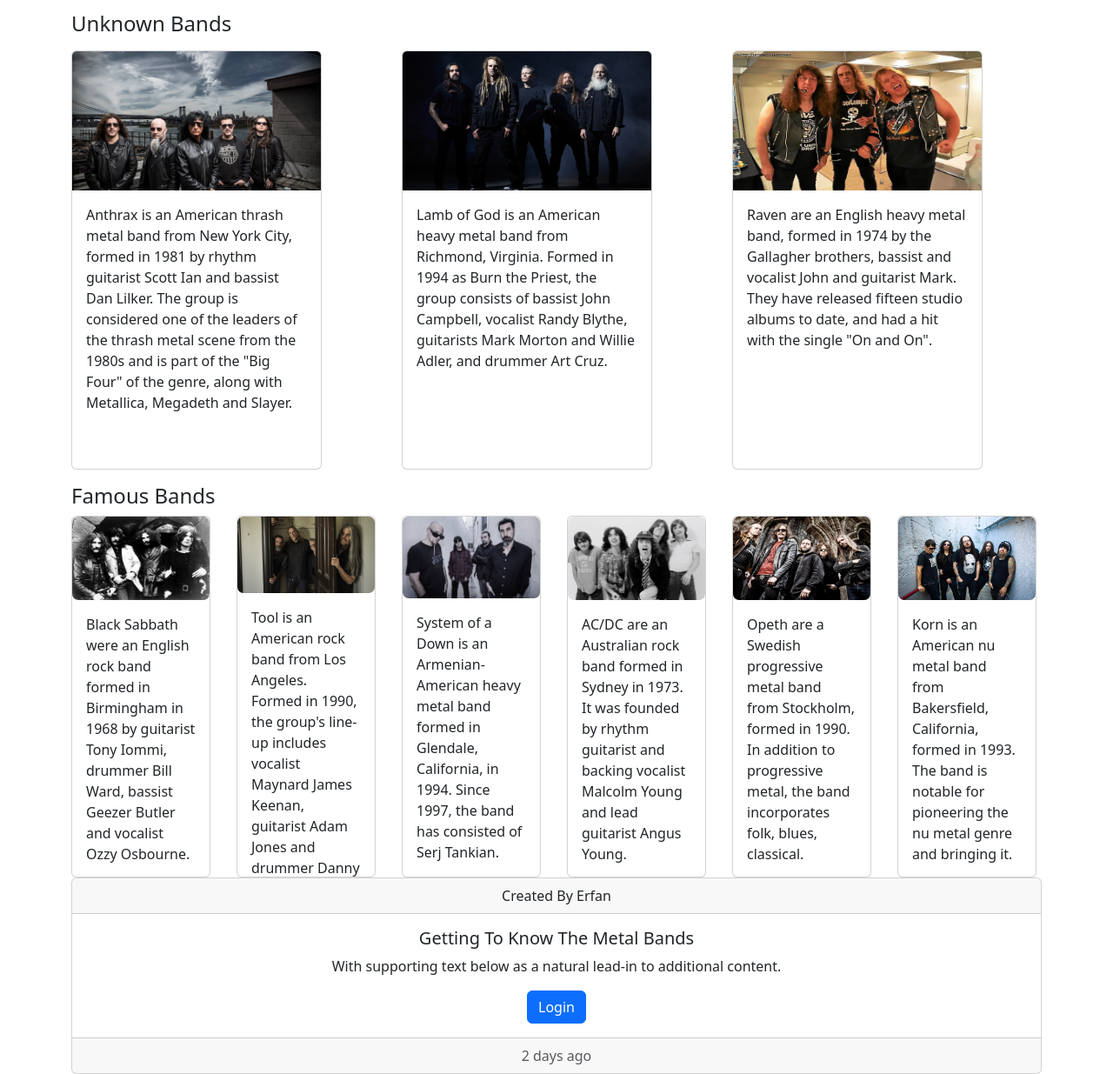
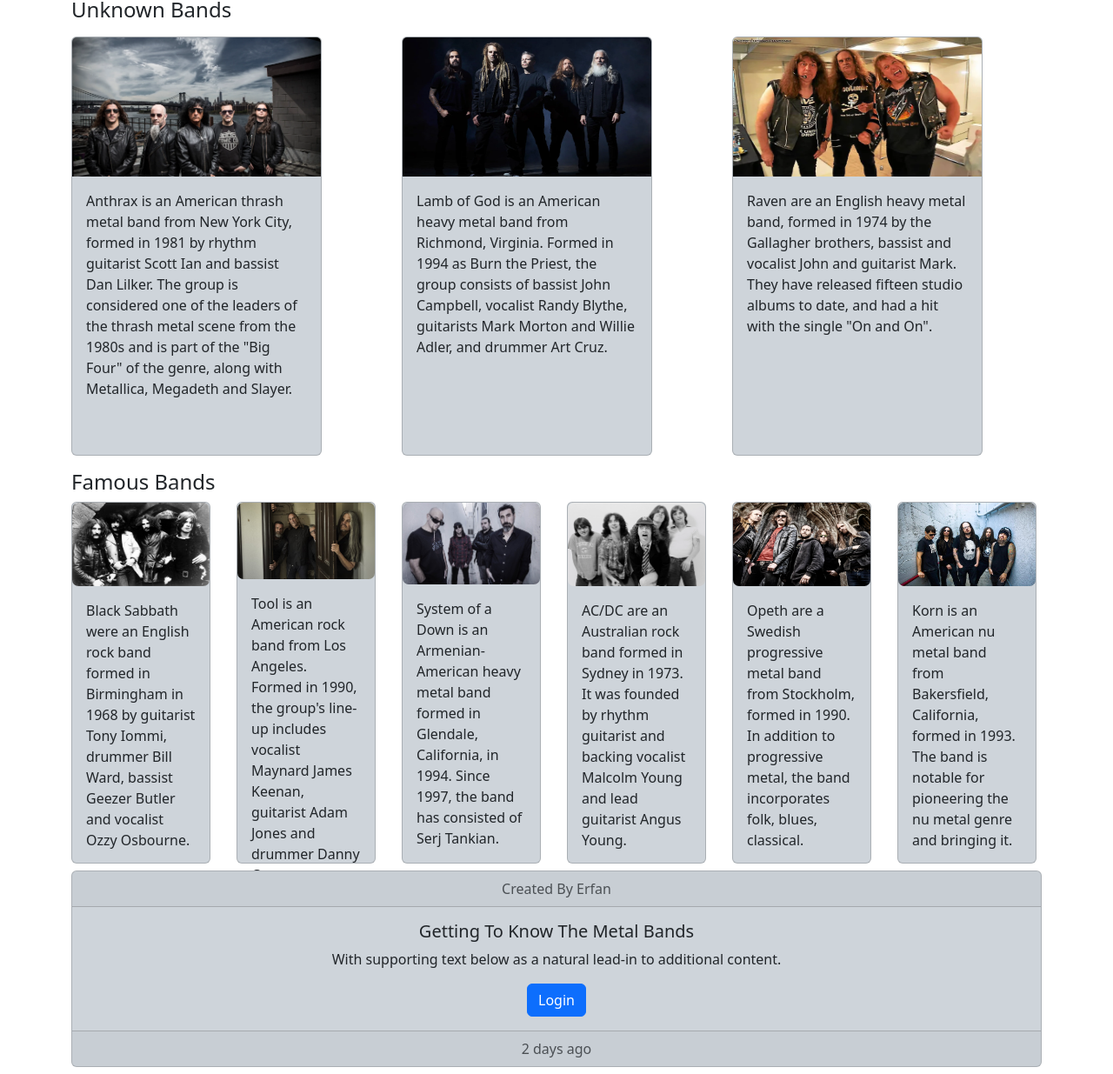
Before and after one commit to ErfanKhansari/Bootstrap_project, a website: page index.html in a window 1280 px wide. Shown: the part 700-1935 px from the top of the page at 87% size. Drawn offline with Linux system fonts and the light colour scheme.

Commit message:
html changed

```diff
--- a/index.html
+++ b/index.html
@@ -11,33 +11,7 @@
 </head>
 
 <body>
-
-  <div class="col-lg-12 ">
-    <div id="carouselExample" class="carousel slide ">
-      <div class="carousel-inner ">
-        <div class="carousel-item active">
-          <img src="./assets/img/230711063753-ozzy-osbourne-file-2022.jpg" class="d-block w-100 carousel-h"
-            alt="...">
-        </div>
-        <div class="carousel-item">
-          <img src="./assets/img/slipknot-corey-taylor-2023.jpg" class="d-block w-100 carousel-h" alt="...">
-        </div>
-        <div class="carousel-item">
-          <img src="./assets/img/judas-priests-rob-halford-is-not-a-fan-of-his-own-singing-voice.png"
-            class="d-block w-100 carousel-h" alt="...">
-        </div>
-      </div>
-      <button class="carousel-control-prev" type="button" data-bs-target="#carouselExample" data-bs-slide="prev">
-        <span class="carousel-control-prev-icon" aria-hidden="true"></span>
-        <span class="visually-hidden">Previous</span>
-      </button>
-      <button class="carousel-control-next" type="button" data-bs-target="#carouselExample" data-bs-slide="next">
-        <span class="carousel-control-next-icon" aria-hidden="true"></span>
-        <span class="visually-hidden">Next</span>
-      </button>
-    </div>
-  </div>
-  <nav class="navbar navbar-expand-lg bg-light mt-2  p-3 sticky-top">
+  <nav class="navbar navbar-expand-lg bg-dark-subtle sticky-top navshadow mb-2">
     <div class="container-fluid ">
 
       <button class="navbar-toggler" type="button" data-bs-toggle="collapse"
@@ -45,7 +19,7 @@
         aria-label="Toggle navigation">
         <span class="navbar-toggler-icon"></span>
       </button>
-      <div class="collapse navbar-collapse navshadow" id="navbarSupportedContent">
+      <div class="collapse navbar-collapse " id="navbarSupportedContent">
         <ul class="navbar-nav me-auto mb-2 mb-lg-0">
           <li class="nav-item">
             <a class="nav-link active" aria-current="page" href="#">Home</a>
@@ -79,6 +53,32 @@
     </div>
   </nav>
 
+  <div class="col-lg-12 ">
+    <div id="carouselExample" class="carousel slide ">
+      <div class="carousel-inner ">
+        <div class="carousel-item active">
+          <img src="./assets/img/230711063753-ozzy-osbourne-file-2022.jpg" class="d-block w-100 carousel-h"
+            alt="...">
+        </div>
+        <div class="carousel-item">
+          <img src="./assets/img/slipknot-corey-taylor-2023.jpg" class="d-block w-100 carousel-h" alt="...">
+        </div>
+        <div class="carousel-item">
+          <img src="./assets/img/judas-priests-rob-halford-is-not-a-fan-of-his-own-singing-voice.png"
+            class="d-block w-100 carousel-h" alt="...">
+        </div>
+      </div>
+      <button class="carousel-control-prev" type="button" data-bs-target="#carouselExample" data-bs-slide="prev">
+        <span class="carousel-control-prev-icon" aria-hidden="true"></span>
+        <span class="visually-hidden">Previous</span>
+      </button>
+      <button class="carousel-control-next" type="button" data-bs-target="#carouselExample" data-bs-slide="next">
+        <span class="carousel-control-next-icon" aria-hidden="true"></span>
+        <span class="visually-hidden">Next</span>
+      </button>
+    </div>
+  </div>
+
 
   <div class="container">
     <div class="row">
@@ -92,7 +92,7 @@
     <h4 style="padding-top: 1rem;">Unknown Bands</h4>
     <div class="row pt-2">
       <div class="col">
-        <div class="card" style="width: 18rem;">
+        <div class="card bg-dark-subtle" style="width: 18rem;">
           <img src="./assets/img/636087769069225968-ENT-Anthrax-NYC-Skyline-0T5.webp" class="card-img-top metal"
             alt="...">
           <div class="card-body bodycard">
@@ -104,7 +104,7 @@
         </div>
       </div>
       <div class="col">
-        <div class="card" style="width: 18rem;">
+        <div class="card bg-dark-subtle" style="width: 18rem;">
           <img src="./assets/img/lamb.webp" class="card-img-top metal" alt="...">
           <div class="card-body bodycard">
             <p class="card-text">Lamb of God is an American heavy metal band from Richmond, Virginia. Formed in 1994 as
@@ -114,7 +114,7 @@
         </div>
       </div>
       <div class="col">
-        <div class="card" style="width: 18rem;">
+        <div class="card bg-dark-subtle" style="width: 18rem;">
           <img src="./assets/img/raven.webp" class="card-img-top metal" alt="...">
           <div class="card-body bodycard">
             <p class="card-text">Raven are an English heavy metal band, formed in 1974 by the Gallagher brothers,
@@ -127,7 +127,7 @@
     <h4 style="padding-top: 1rem;">Famous Bands</h4>
     <div class="row">
       <div class="col-lg-2 col-sm-6 col-xs-6">
-        <div class="card" style="width: 10rem; height: 26rem;">
+        <div class="card bg-dark-subtle" style="width: 10rem; height: 26rem;">
           <img src="./assets/img/Sabs.jpg" class="card-img-top fameimg" alt="...">
           <div class="card-body">
             <p class="card-text">Black Sabbath were an English rock band formed in Birmingham in 1968 by guitarist Tony
@@ -136,7 +136,7 @@
         </div>
       </div>
       <div class="col-lg-2 col-sm-6 col-xs-6">
-        <div class="card" style="width: 10rem; height: 26rem;">
+        <div class="card bg-dark-subtle" style="width: 10rem; height: 26rem;">
           <img src="./assets/img/tool.avif" class="card-img-top fameimg" alt="...">
           <div class="card-body">
             <p class="card-text">Tool is an American rock band from Los Angeles. Formed in 1990, the group's line-up
@@ -145,7 +145,7 @@
         </div>
       </div>
       <div class="col-lg-2 col-sm-6 col-xs-6">
-        <div class="card" style="width: 10rem; height: 26rem;">
+        <div class="card bg-dark-subtle" style="width: 10rem; height: 26rem;">
           <img src="./assets/img/systemofdown.jpg" class="card-img-top fameimg" alt="...">
           <div class="card-body">
             <p class="card-text">System of a Down is an Armenian-American heavy metal band formed in Glendale,
@@ -154,7 +154,7 @@
         </div>
       </div>
       <div class="col-lg-2 col-sm-6 col-xs-6">
-        <div class="card" style="width: 10rem; height: 26rem;">
+        <div class="card bg-dark-subtle" style="width: 10rem; height: 26rem;">
           <img src="./assets/img/acdc.webp" class="card-img-top fameimg" alt="...">
           <div class="card-body">
             <p class="card-text">AC/DC are an Australian rock band formed in Sydney in 1973. It was founded by rhythm
@@ -163,7 +163,7 @@
         </div>
       </div>
       <div class="col-lg-2 col-sm-6 col-xs-6">
-        <div class="card" style="width: 10rem; height: 26rem;">
+        <div class="card bg-dark-subtle" style="width: 10rem; height: 26rem;">
           <img src="./assets/img/opeth.jpg" class="card-img-top fameimg" alt="...">
           <div class="card-body">
             <p class="card-text">Opeth are a Swedish progressive metal band from Stockholm, formed in 1990. In addition
@@ -171,20 +171,20 @@
           </div>
         </div>
       </div>
-      <div class="col-lg-2 col-sm-6 col-xs-6">
-        <div class="card" style="width: 10rem; height: 26rem;">
+      <div class="col-lg-2 col-sm-6 col-xs-6 ">
+        <div class="card bg-dark-subtle" style="width: 10rem; height: 26rem;">
           <img src="./assets/img/korn.jpg" class="card-img-top fameimg" alt="...">
           <div class="card-body">
-            <p class="card-text">Korn is an American nu metal band from Bakersfield, California, formed in 1993. The
+            <p class="card-text ">Korn is an American nu metal band from Bakersfield, California, formed in 1993. The
               band is notable for pioneering the nu metal genre and bringing it.</p>
           </div>
         </div>
       </div>
     </div>
-    <div class="row">
+    <div class="row mt-2">
       <div class="col">
-        <div class="card text-center">
-          <div class="card-header">
+        <div class="card text-center bg-dark-subtle">
+          <div class="card-header text-muted">
             Created By Erfan
           </div>
           <div class="card-body">
```
